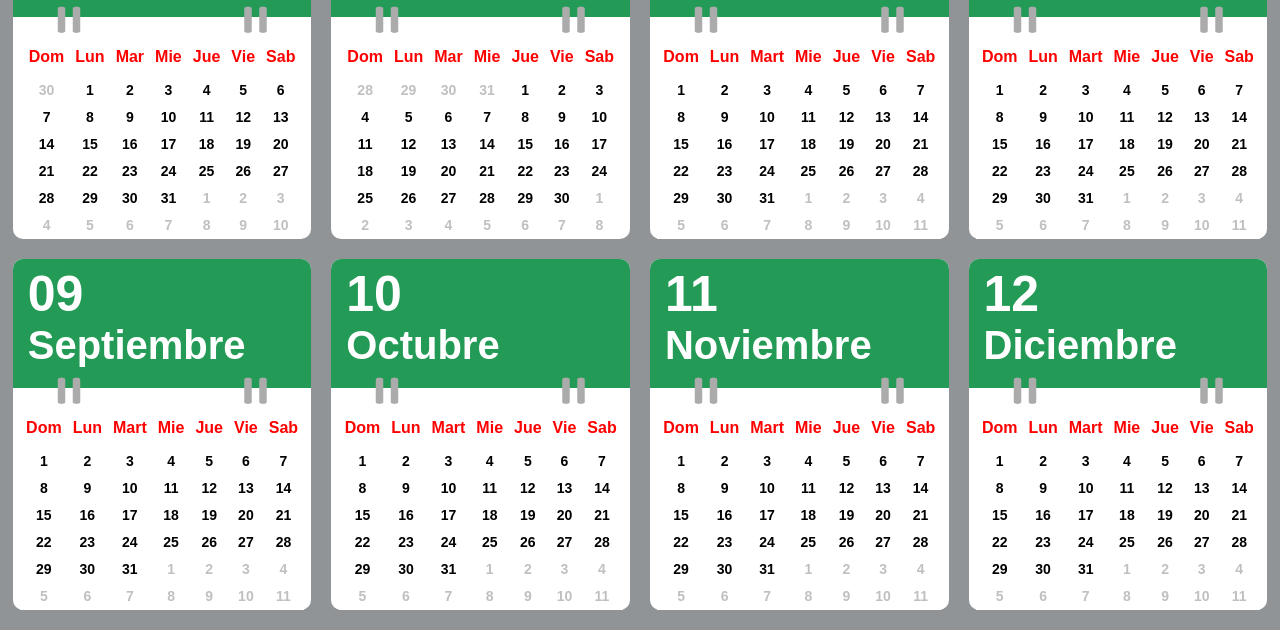
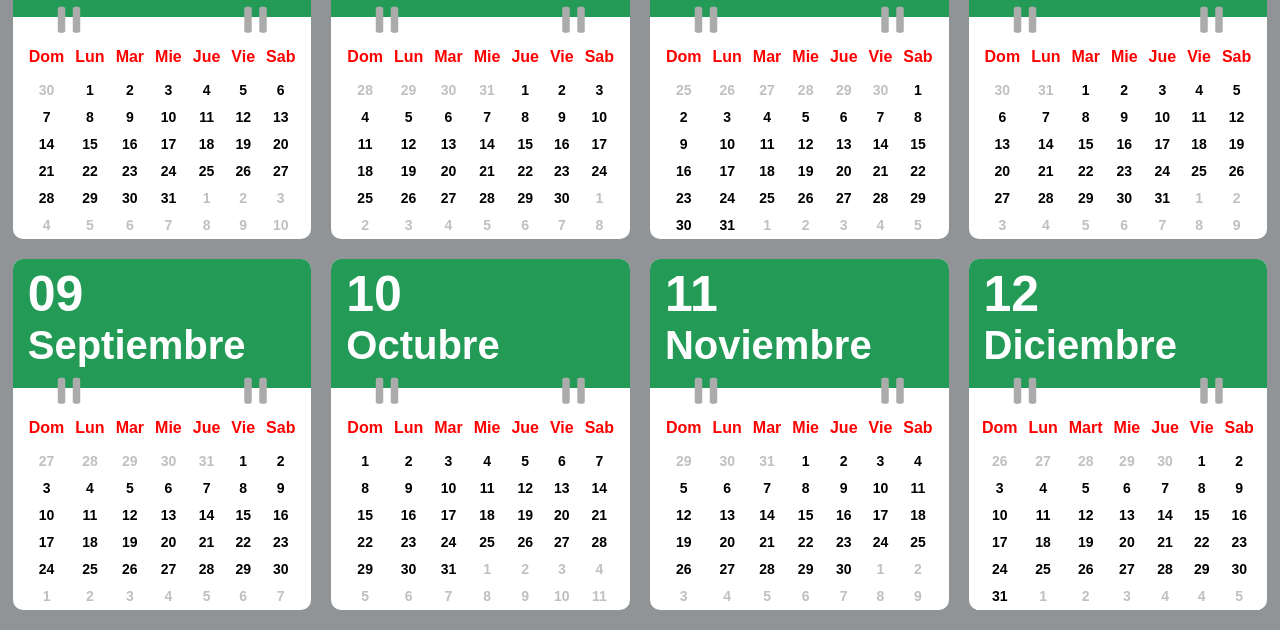
Before and after one commit to DavidMayorgaS08/Calendario, a plain HTML site: page index.html in a window 1280 px wide. Shown: the part 503-1133 px from the top of the page. Drawn offline with Linux system fonts and the light colour scheme.

Commit message:
Responsive

```diff
--- a/index.html
+++ b/index.html
@@ -500,7 +500,7 @@
                         <tr>
                             <th class="tg_dias">Dom</th>
                             <th class="tg_dias">Lun</th>
-                            <th class="tg_dias">Mart</th>
+                            <th class="tg_dias">Mar</th>
                             <th class="tg_dias">Mie</th>
                             <th class="tg_dias">Jue</th>
                             <th class="tg_dias">Vie</th>
@@ -509,58 +509,58 @@
                     </thead>
                     <tbody>
                         <tr>
+                            <td class="nuevos">25</td>
+                            <td class="nuevos">26</td>
+                            <td class="nuevos">27</td>
+                            <td class="nuevos">28</td>
+                            <td class="nuevos">29</td>
+                            <td class="nuevos">30</td>
                             <td class="num">1</td>
+                        </tr>
+                        <tr>
                             <td class="num">2</td>
                             <td class="num">3</td>
                             <td class="num">4</td>
                             <td class="num">5</td>
                             <td class="num">6</td>
                             <td class="num">7</td>
+                            <td class="num">8</td>
                         </tr>
                         <tr>
-                            <td class="num">8</td>
                             <td class="num">9</td>
                             <td class="num">10</td>
                             <td class="num">11</td>
                             <td class="num">12</td>
                             <td class="num">13</td>
                             <td class="num">14</td>
+                            <td class="num">15</td>
                         </tr>
                         <tr>
-                            <td class="num">15</td>
                             <td class="num">16</td>
                             <td class="num">17</td>
                             <td class="num">18</td>
                             <td class="num">19</td>
                             <td class="num">20</td>
                             <td class="num">21</td>
+                            <td class="num">22</td>
                         </tr>
                         <tr>
-                            <td class="num">22</td>
                             <td class="num">23</td>
                             <td class="num">24</td>
                             <td class="num">25</td>
                             <td class="num">26</td>
                             <td class="num">27</td>
                             <td class="num">28</td>
+                            <td class="num">29</td>
                         </tr>
                         <tr>
-                            <td class="num">29</td>
                             <td class="num">30</td>
                             <td class="num">31</td>
                             <td class="nuevos">1</td>
                             <td class="nuevos">2</td>
                             <td class="nuevos">3</td>
                             <td class="nuevos">4</td>
-                        </tr>
-                        <tr>
                             <td class="nuevos">5</td>
-                            <td class="nuevos">6</td>
-                            <td class="nuevos">7</td>
-                            <td class="nuevos">8</td>
-                            <td class="nuevos">9</td>
-                            <td class="nuevos">10</td>
-                            <td class="nuevos">11</td>
                         </tr>
                     </tbody>
                 </table>
@@ -579,7 +579,7 @@
                         <tr>
                             <th class="tg_dias">Dom</th>
                             <th class="tg_dias">Lun</th>
-                            <th class="tg_dias">Mart</th>
+                            <th class="tg_dias">Mar</th>
                             <th class="tg_dias">Mie</th>
                             <th class="tg_dias">Jue</th>
                             <th class="tg_dias">Vie</th>
@@ -588,58 +588,58 @@
                     </thead>
                     <tbody>
                         <tr>
+                            <td class="nuevos">30</td>
+                            <td class="nuevos">31</td>
                             <td class="num">1</td>
                             <td class="num">2</td>
                             <td class="num">3</td>
                             <td class="num">4</td>
                             <td class="num">5</td>
+                        </tr>
+                        <tr>
                             <td class="num">6</td>
                             <td class="num">7</td>
-                        </tr>
-                        <tr>
                             <td class="num">8</td>
                             <td class="num">9</td>
                             <td class="num">10</td>
                             <td class="num">11</td>
                             <td class="num">12</td>
+                        </tr>
+                        <tr>
                             <td class="num">13</td>
                             <td class="num">14</td>
-                        </tr>
-                        <tr>
                             <td class="num">15</td>
                             <td class="num">16</td>
                             <td class="num">17</td>
                             <td class="num">18</td>
                             <td class="num">19</td>
+                        </tr>
+                        <tr>
                             <td class="num">20</td>
                             <td class="num">21</td>
-                        </tr>
-                        <tr>
                             <td class="num">22</td>
                             <td class="num">23</td>
                             <td class="num">24</td>
                             <td class="num">25</td>
                             <td class="num">26</td>
+                        </tr>
+                        <tr>
                             <td class="num">27</td>
                             <td class="num">28</td>
-                        </tr>
-                        <tr>
                             <td class="num">29</td>
                             <td class="num">30</td>
                             <td class="num">31</td>
                             <td class="nuevos">1</td>
                             <td class="nuevos">2</td>
+                        </tr>
+                        <tr>
                             <td class="nuevos">3</td>
                             <td class="nuevos">4</td>
-                        </tr>
-                        <tr>
                             <td class="nuevos">5</td>
                             <td class="nuevos">6</td>
                             <td class="nuevos">7</td>
                             <td class="nuevos">8</td>
                             <td class="nuevos">9</td>
-                            <td class="nuevos">10</td>
-                            <td class="nuevos">11</td>
                         </tr>
                     </tbody>
                 </table>
@@ -658,7 +658,7 @@
                         <tr>
                             <th class="tg_dias">Dom</th>
                             <th class="tg_dias">Lun</th>
-                            <th class="tg_dias">Mart</th>
+                            <th class="tg_dias">Mar</th>
                             <th class="tg_dias">Mie</th>
                             <th class="tg_dias">Jue</th>
                             <th class="tg_dias">Vie</th>
@@ -667,58 +667,58 @@
                     </thead>
                     <tbody>
                         <tr>
+                            <td class="nuevos">27</td>
+                            <td class="nuevos">28</td>
+                            <td class="nuevos">29</td>
+                            <td class="nuevos">30</td>
+                            <td class="nuevos">31</td>
                             <td class="num">1</td>
                             <td class="num">2</td>
+                        </tr>
+                        <tr>
                             <td class="num">3</td>
                             <td class="num">4</td>
                             <td class="num">5</td>
                             <td class="num">6</td>
                             <td class="num">7</td>
+                            <td class="num">8</td>
+                            <td class="num">9</td>
                         </tr>
                         <tr>
-                            <td class="num">8</td>
-                            <td class="num">9</td>
                             <td class="num">10</td>
                             <td class="num">11</td>
                             <td class="num">12</td>
                             <td class="num">13</td>
                             <td class="num">14</td>
+                            <td class="num">15</td>
+                            <td class="num">16</td>
                         </tr>
                         <tr>
-                            <td class="num">15</td>
-                            <td class="num">16</td>
                             <td class="num">17</td>
                             <td class="num">18</td>
                             <td class="num">19</td>
                             <td class="num">20</td>
                             <td class="num">21</td>
+                            <td class="num">22</td>
+                            <td class="num">23</td>
                         </tr>
                         <tr>
-                            <td class="num">22</td>
-                            <td class="num">23</td>
                             <td class="num">24</td>
                             <td class="num">25</td>
                             <td class="num">26</td>
                             <td class="num">27</td>
                             <td class="num">28</td>
+                            <td class="num">29</td>
+                            <td class="num">30</td>
                         </tr>
                         <tr>
-                            <td class="num">29</td>
-                            <td class="num">30</td>
-                            <td class="num">31</td>
                             <td class="nuevos">1</td>
                             <td class="nuevos">2</td>
                             <td class="nuevos">3</td>
                             <td class="nuevos">4</td>
-                        </tr>
-                        <tr>
                             <td class="nuevos">5</td>
                             <td class="nuevos">6</td>
                             <td class="nuevos">7</td>
-                            <td class="nuevos">8</td>
-                            <td class="nuevos">9</td>
-                            <td class="nuevos">10</td>
-                            <td class="nuevos">11</td>
                         </tr>
                     </tbody>
                 </table>
@@ -737,7 +737,7 @@
                         <tr>
                             <th class="tg_dias">Dom</th>
                             <th class="tg_dias">Lun</th>
-                            <th class="tg_dias">Mart</th>
+                            <th class="tg_dias">Mar</th>
                             <th class="tg_dias">Mie</th>
                             <th class="tg_dias">Jue</th>
                             <th class="tg_dias">Vie</th>
@@ -816,7 +816,7 @@
                         <tr>
                             <th class="tg_dias">Dom</th>
                             <th class="tg_dias">Lun</th>
-                            <th class="tg_dias">Mart</th>
+                            <th class="tg_dias">Mar</th>
                             <th class="tg_dias">Mie</th>
                             <th class="tg_dias">Jue</th>
                             <th class="tg_dias">Vie</th>
@@ -825,58 +825,58 @@
                     </thead>
                     <tbody>
                         <tr>
+                            <td class="nuevos">29</td>
+                            <td class="nuevos">30</td>
+                            <td class="nuevos">31</td>
                             <td class="num">1</td>
                             <td class="num">2</td>
                             <td class="num">3</td>
                             <td class="num">4</td>
+                        </tr>
+                        <tr>
                             <td class="num">5</td>
                             <td class="num">6</td>
                             <td class="num">7</td>
-                        </tr>
-                        <tr>
                             <td class="num">8</td>
                             <td class="num">9</td>
                             <td class="num">10</td>
                             <td class="num">11</td>
+                        </tr>
+                        <tr>
                             <td class="num">12</td>
                             <td class="num">13</td>
                             <td class="num">14</td>
-                        </tr>
-                        <tr>
                             <td class="num">15</td>
                             <td class="num">16</td>
                             <td class="num">17</td>
                             <td class="num">18</td>
+                        </tr>
+                        <tr>
                             <td class="num">19</td>
                             <td class="num">20</td>
                             <td class="num">21</td>
-                        </tr>
-                        <tr>
                             <td class="num">22</td>
                             <td class="num">23</td>
                             <td class="num">24</td>
                             <td class="num">25</td>
+                        </tr>
+                        <tr>
                             <td class="num">26</td>
                             <td class="num">27</td>
                             <td class="num">28</td>
+                            <td class="num">29</td>
+                            <td class="num">30</td>
+                            <td class="nuevos">1</td>
+                            <td class="nuevos">2</td>
                         </tr>
                         <tr>
-                            <td class="num">29</td>
-                            <td class="num">30</td>
-                            <td class="num">31</td>
-                            <td class="nuevos">1</td>
-                            <td class="nuevos">2</td>
                             <td class="nuevos">3</td>
                             <td class="nuevos">4</td>
-                        </tr>
-                        <tr>
                             <td class="nuevos">5</td>
                             <td class="nuevos">6</td>
                             <td class="nuevos">7</td>
                             <td class="nuevos">8</td>
                             <td class="nuevos">9</td>
-                            <td class="nuevos">10</td>
-                            <td class="nuevos">11</td>
                         </tr>
                     </tbody>
                 </table>
@@ -904,58 +904,58 @@
                     </thead>
                     <tbody>
                         <tr>
+                            <td class="nuevos">26</td>
+                            <td class="nuevos">27</td>
+                            <td class="nuevos">28</td>
+                            <td class="nuevos">29</td>
+                            <td class="nuevos">30</td>
                             <td class="num">1</td>
                             <td class="num">2</td>
+                        </tr>
+                        <tr>
                             <td class="num">3</td>
                             <td class="num">4</td>
                             <td class="num">5</td>
                             <td class="num">6</td>
                             <td class="num">7</td>
+                            <td class="num">8</td>
+                            <td class="num">9</td>
                         </tr>
                         <tr>
-                            <td class="num">8</td>
-                            <td class="num">9</td>
                             <td class="num">10</td>
                             <td class="num">11</td>
                             <td class="num">12</td>
                             <td class="num">13</td>
                             <td class="num">14</td>
+                            <td class="num">15</td>
+                            <td class="num">16</td>
                         </tr>
                         <tr>
-                            <td class="num">15</td>
-                            <td class="num">16</td>
                             <td class="num">17</td>
                             <td class="num">18</td>
                             <td class="num">19</td>
                             <td class="num">20</td>
                             <td class="num">21</td>
+                            <td class="num">22</td>
+                            <td class="num">23</td>
                         </tr>
                         <tr>
-                            <td class="num">22</td>
-                            <td class="num">23</td>
                             <td class="num">24</td>
                             <td class="num">25</td>
                             <td class="num">26</td>
                             <td class="num">27</td>
                             <td class="num">28</td>
+                            <td class="num">29</td>
+                            <td class="num">30</td>
                         </tr>
                         <tr>
-                            <td class="num">29</td>
-                            <td class="num">30</td>
                             <td class="num">31</td>
                             <td class="nuevos">1</td>
                             <td class="nuevos">2</td>
                             <td class="nuevos">3</td>
                             <td class="nuevos">4</td>
-                        </tr>
-                        <tr>
+                            <td class="nuevos">4</td>
                             <td class="nuevos">5</td>
-                            <td class="nuevos">6</td>
-                            <td class="nuevos">7</td>
-                            <td class="nuevos">8</td>
-                            <td class="nuevos">9</td>
-                            <td class="nuevos">10</td>
-                            <td class="nuevos">11</td>
                         </tr>
                     </tbody>
                 </table>
```
Also changed, not shown: style.css (+22 -0 lines).
